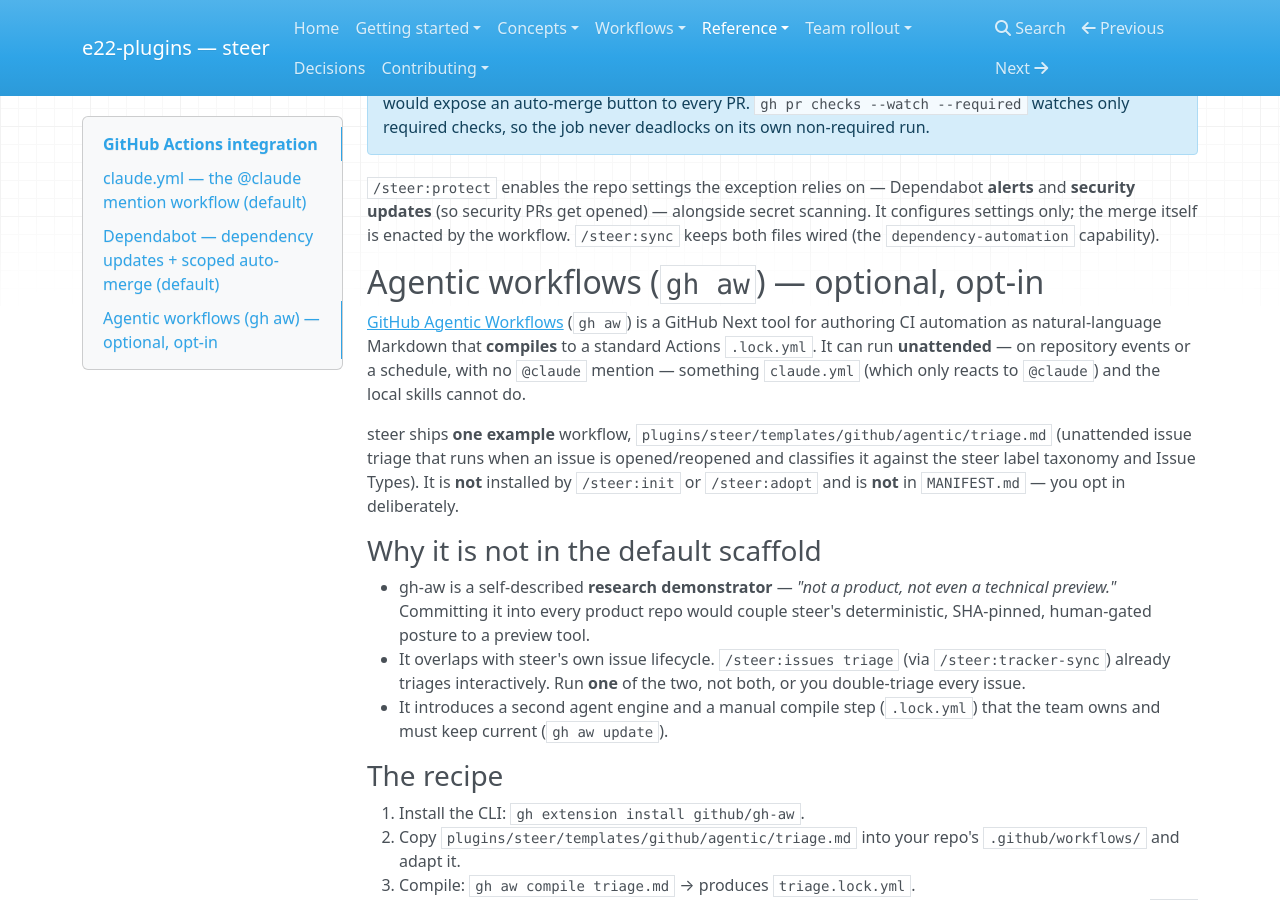
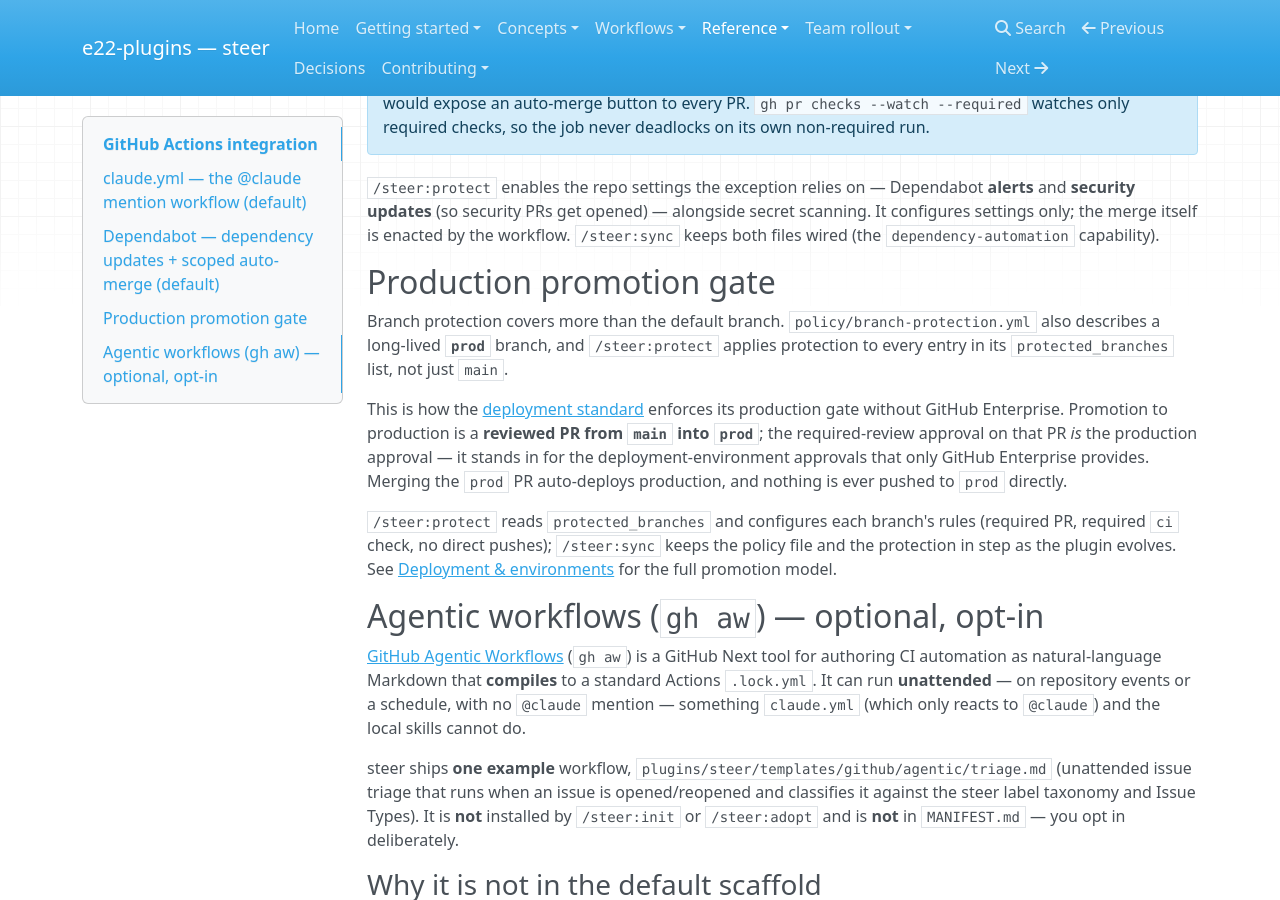
Before and after one commit to element22llc/e22-plugins, an MkDocs documentation site: the page built from docs/reference/github-integration.md, in a window 1280 px wide and 900 px high, scrolled down 2171 px. Built offline with MkDocs 1.6.1, drawn with Linux system fonts in a browser that asks for light colours; nearby versions of some CDN libraries.

Commit message:
docs: add deployment standard concept page + production-promotion-gate coverage
A /release pre-flight audit flagged a [high] coverage gap: rule
52-deployment.md ships a substantial standard but appeared in docs only
as one table cell (configuration.md), with no concept/workflow prose, and
the prod promotion gate was undocumented in github-integration.md.

- New concepts/deployment.md: environments (non-prod/prod/review apps),
  branch-driven promotion (merge to main -> non-prod; reviewed main->prod
  PR is the prod gate), observability baseline, rollback, expand/contract
  migrations, secrets-at-rest. Added to nav.
- github-integration.md: new "Production promotion gate" section covering
  protected_branches and the prod PR as the production approval.
- Linked the new page from configuration.md (rule row) and
  first-workflow.md ("production deploy" dead-end).

Docs-only; ships nothing (no CHANGELOG entry). validate_docs + strict
zensical build green.

Co-Authored-By: Claude Opus 4.8 (1M context) <noreply@anthropic.com>

```diff
--- a/docs/reference/github-integration.md
+++ b/docs/reference/github-integration.md
@@ -96,6 +96,25 @@ branch-protection section.
 scanning. It configures settings only; the merge itself is enacted by the workflow.
 `/steer:sync` keeps both files wired (the `dependency-automation` capability).
 
+## Production promotion gate
+
+Branch protection covers more than the default branch. `policy/branch-protection.yml`
+also describes a long-lived **`prod`** branch, and `/steer:protect` applies
+protection to every entry in its `protected_branches` list, not just `main`.
+
+This is how the [deployment standard](../concepts/deployment.md) enforces its
+production gate without GitHub Enterprise. Promotion to production is a **reviewed
+PR from `main` into `prod`**; the required-review approval on that PR *is* the
+production approval — it stands in for the deployment-environment approvals that
+only GitHub Enterprise provides. Merging the `prod` PR auto-deploys production, and
+nothing is ever pushed to `prod` directly.
+
+`/steer:protect` reads `protected_branches` and configures each branch's rules
+(required PR, required `ci` check, no direct pushes); `/steer:sync` keeps the
+policy file and the protection in step as the plugin evolves. See
+[Deployment & environments](../concepts/deployment.md#promotion) for the full
+promotion model.
+
 ## Agentic workflows (`gh aw`) — optional, opt-in
 
 [GitHub Agentic Workflows](https://github.com/githubnext/gh-aw) (`gh aw`) is a
--- a/mkdocs.yml
+++ b/mkdocs.yml
@@ -75,6 +75,7 @@ nav:
       - Product spine: concepts/product-spine.md
       - Lifecycle: concepts/lifecycle.md
       - Authorization model: concepts/authorization-model.md
+      - Deployment & environments: concepts/deployment.md
       - GitHub Copilot support: concepts/copilot-support.md
   - Workflows:
       - Overview: workflows/index.md
```
Also changed, not shown: docs/concepts/deployment.md (added, +86 -0 lines), docs/getting-started/first-workflow.md (+2 -1 lines), docs/reference/configuration.md (+1 -1 lines).
